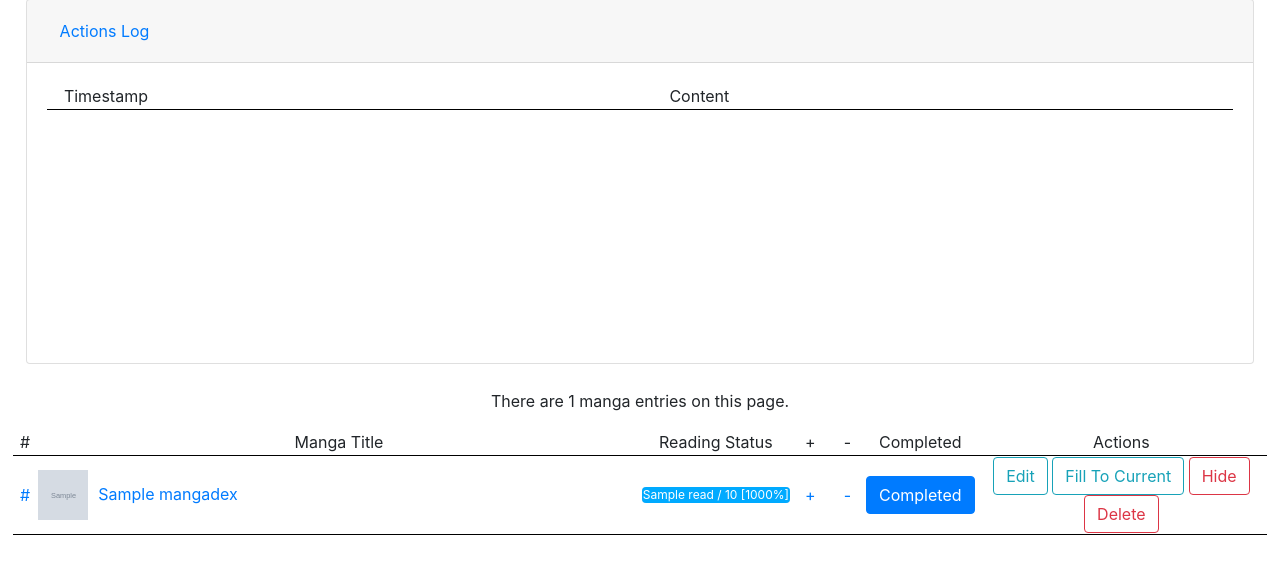
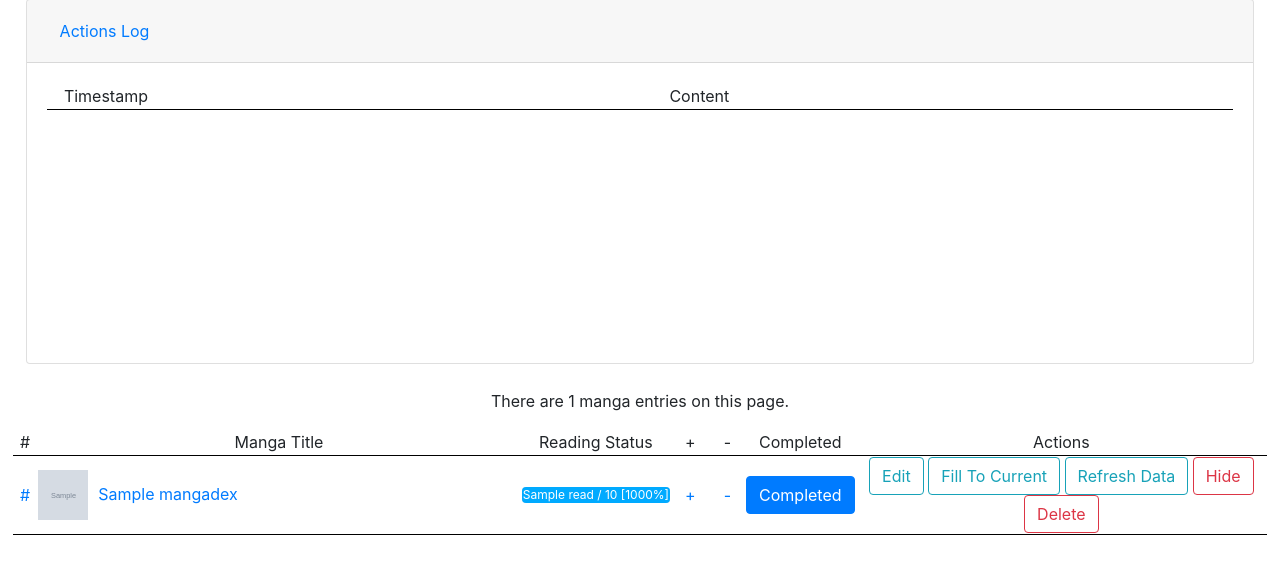
Before and after one commit to PythonCoderAS/MangadexReader, a Flask app: page / in a window 1280 px wide. Shown: the part 177-751 px from the top of the page. Run offline with Flask 2, Linux system fonts and the light colour scheme; grey boxes marked "Sample" are stand-in pictures; a database or web service that is not in the repository returns one stand-in record (values such as "Sample title"); some libraries are stand-ins or nearby versions.

Commit message:
new features

```diff
--- a/app.py
+++ b/app.py
@@ -19,7 +19,7 @@ def determine_valid_ip():
 
 def prep_data(data):
     return [(manga_id, title, cover_url, read, total, completed, user_completed, hidden) if len(title) <= 100
-            else (manga_id, title[:100] + "...", cover_url, read, total, completed, user_completed, hidden)
+            else (manga_id, title[:80] + "...", cover_url, read, total, completed, user_completed, hidden)
             for manga_id, title, cover_url, read, total, completed, user_completed, hidden in data]
 
 
@@ -56,7 +56,9 @@ def update(manga_id):
     if read is None and refresh_data is None:
         abort(400)
     if refresh_data is not None:
-        refresh_manga_data(manga_id)
+        title, cover_url, read, total, completed, user_completed, hidden = refresh_manga_data(manga_id)
+        return render_template("row.html", manga_id=manga_id, title=title, cover_url=cover_url, read=read,
+                               total=total, completed=completed, user_completed=user_completed, hidden=hidden)
     if read is not None:
         if not read.isnumeric():
             abort(400)
--- a/database_operations.py
+++ b/database_operations.py
@@ -121,7 +121,7 @@ def get_all(parameters: Optional[Union[List[str], str]] = None, order: str = "ma
 
 def refresh_manga_data(manga_id: int):
     manga_id, title, cover_url, total, completed = fetch_data(manga_id)
-    update_data(manga_id, title=title, cover_url=cover_url, total=total, completed=completed)
+    return update_data(manga_id, title=title, cover_url=cover_url, total=total, completed=completed)
 
 
 def refresh_all():
--- a/templates/home.html
+++ b/templates/home.html
@@ -102,6 +102,18 @@
             });
         }
 
+        function refresh(tr_id) {
+            let row_container = document.getElementById(tr_id);
+            $.post("/update/" + tr_id, {"refresh_data": true}).done((new_html) => {
+                row_container.innerHTML = new_html;
+                add_log_entry('Refreshed manga <a href="#' + parent.id + '">#' + parent.id + '</a>.', false,
+                    undefined, "text-success border-bottom border-success");
+            }).fail(() => {
+                add_log_entry('Unable to refresh manga <a href="#' + parent.id + '">#' + parent.id + '</a>.',
+                    false, undefined, "text-danger border-bottom border-danger");
+            });
+        }
+
         function one(tr_id, sign) {
             let progress_container = document.getElementById(tr_id + "-progress");
             let input = document.getElementById(tr_id + "-edit-input");
@@ -192,11 +204,11 @@
         }
 
         function update_all_core() {
-            $.get("/update_status", null, "json").always(function parse_response(response) {
-                replace_data(response.updated, response.total);
-            }).done(() => {
+            $.get("/update_status", null, "json").always(function parse_response(jqXHR, response_data) {
+                replace_data(jqXHR.responseJSON.updated, jqXHR.responseJSON.total);
+            }).done((jqXHR, response_data) => {
                 setTimeout(update_all_core, 300);
-            }).fail(function finish() {
+            }).fail(function finish(jqXHR, response_data) {
                 add_log_entry("Updating All: Completed!", false, undefined, "text-success border-bottom border-success");
                 setTimeout(() => {
                     location.reload();
@@ -303,12 +315,12 @@
        class="text-center align-content-center align-items-center align-self-center">
     <colgroup>
         <col style="width: 2%;">
-        <col style="width: 50%;">
+        <col style="width: 40%;">
         <col style="width: 12%;">
         <col style="width: 2%;">
         <col style="width: 2%;">
         <col style="width: 8%;">
-        <col style="width: 25%;">
+        <col style="width: 35%;">
     </colgroup>
     <thead>
     <tr>
--- a/templates/row.html
+++ b/templates/row.html
@@ -37,6 +37,9 @@
         <button class="btn btn-outline-info" id="{{ manga_id }}-fill-btn" onclick="fill({{ manga_id }})">
             Fill To Current
         </button>
+        <button class="btn btn-outline-info" id="{{ manga_id }}-refresh-btn" onclick="refresh({{ manga_id }})">
+            Refresh Data
+        </button>
         <button class="btn btn-outline-danger" style="display: none" id="{{ manga_id }}-cancel-btn"
                 onclick="cancel_edit({{ manga_id }})">Cancel
         </button>
```
Also changed, not shown: mangadex_operations.py (+6 -3 lines).
